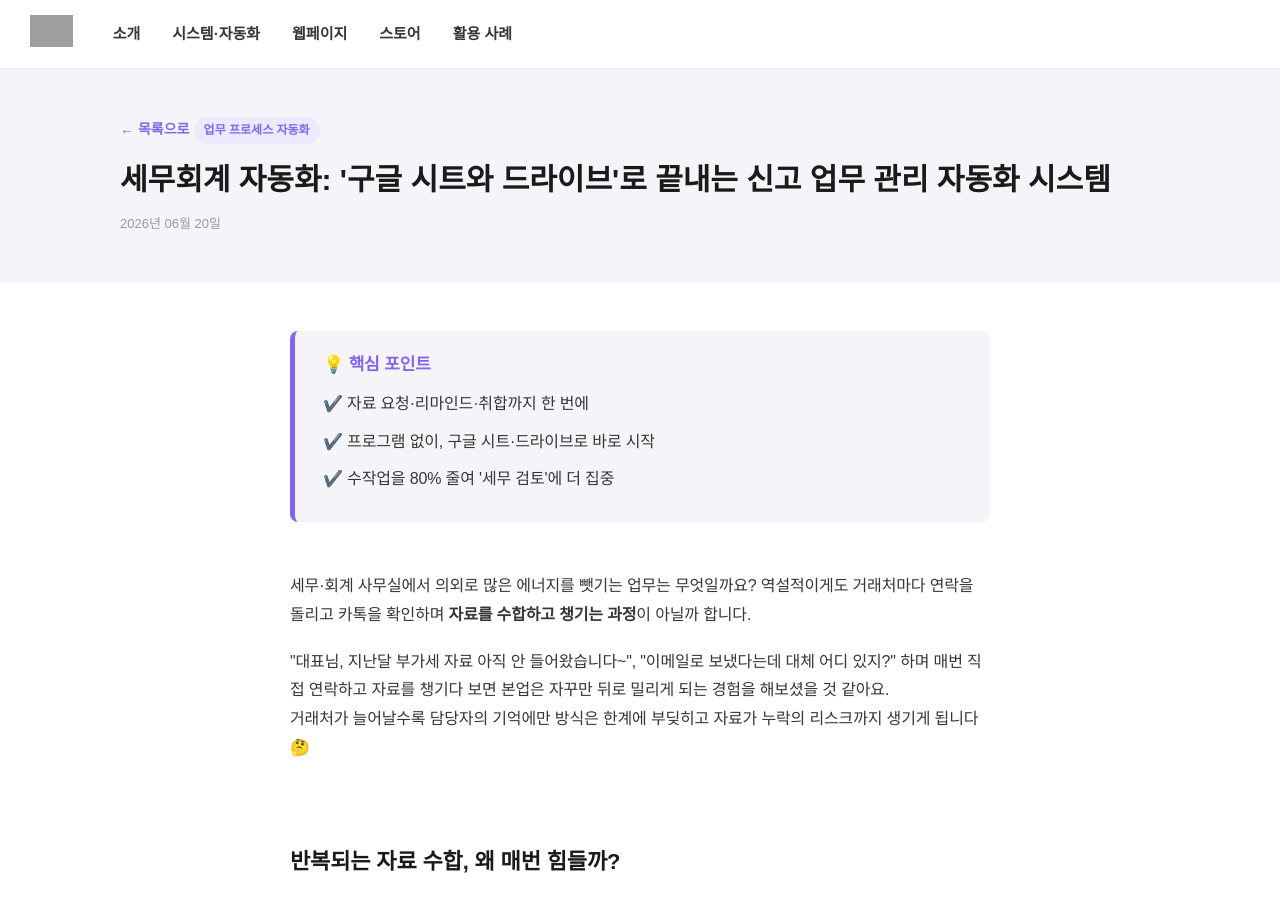
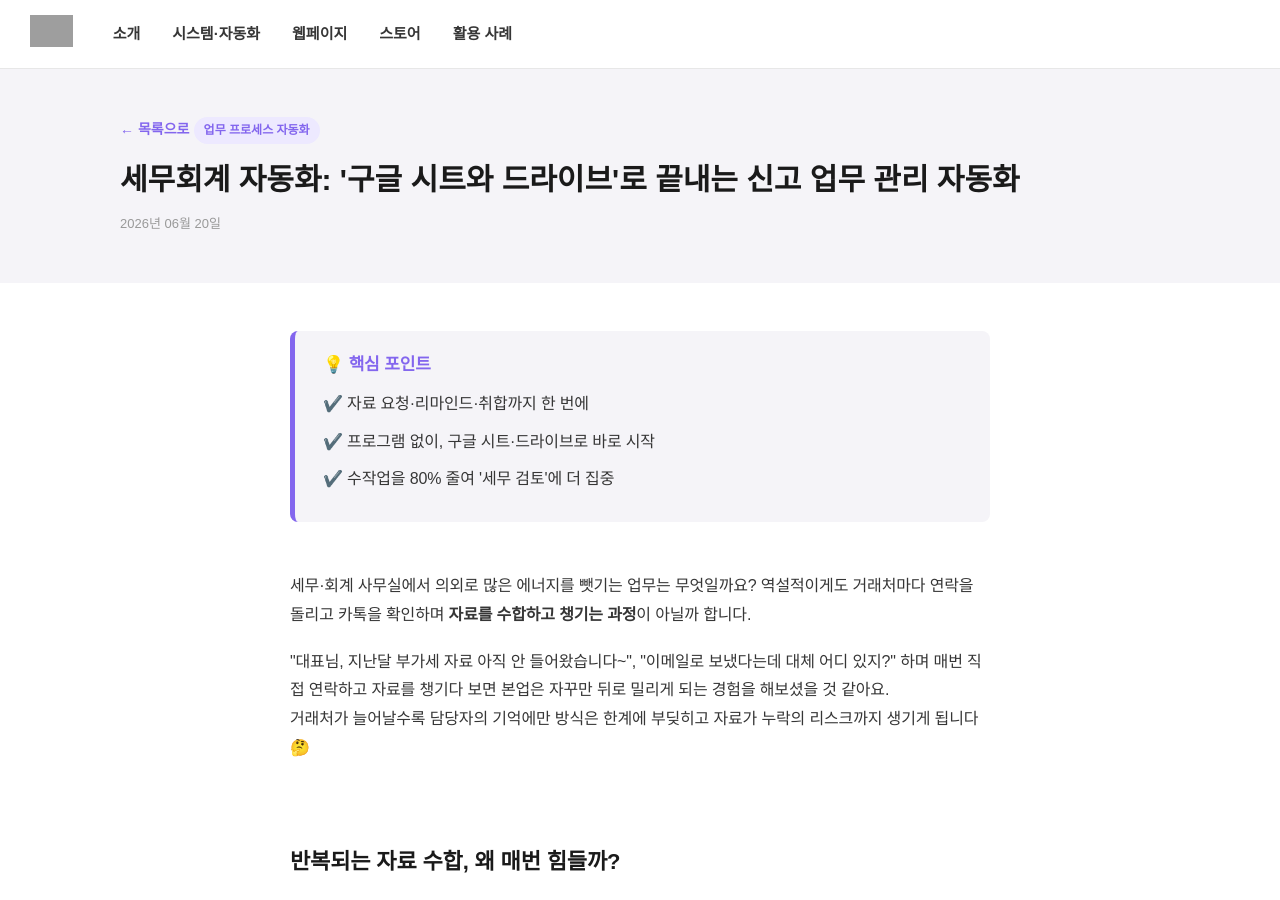
Before and after one commit to nsdlab26/blog, a Jekyll site: the page built from _posts/2026-06-20-workflow-tax.md, in a window 1280 px wide and 900 px high. Built offline with Jekyll 4.4.1, drawn with Linux system fonts in a browser that asks for light colours; some web fonts are replaced; grey boxes are pictures that could not be loaded.

Commit message:
Update 2026-06-20-workflow-tax.md

```diff
--- a/_posts/2026-06-20-workflow-tax.md
+++ b/_posts/2026-06-20-workflow-tax.md
@@ -1,6 +1,6 @@
 ---
 layout: post
-title: "세무회계 자동화: '구글 시트와 드라이브'로 끝내는 신고 업무 관리 자동화 시스템"
+title: "세무회계 자동화: '구글 시트와 드라이브'로 끝내는 신고 업무 관리 자동화"
 slug: workflow-tax
 category: 업무 프로세스 자동화
 date: 2026-06-20
```
